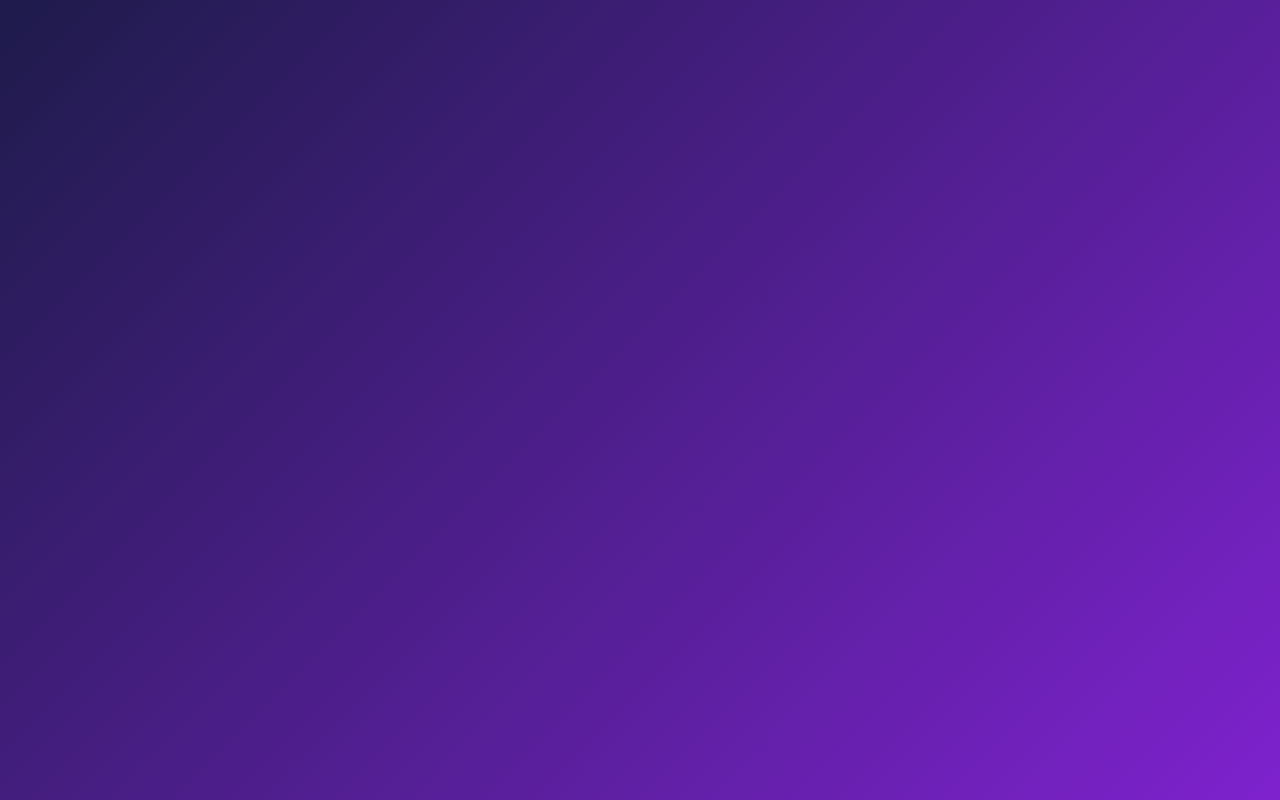
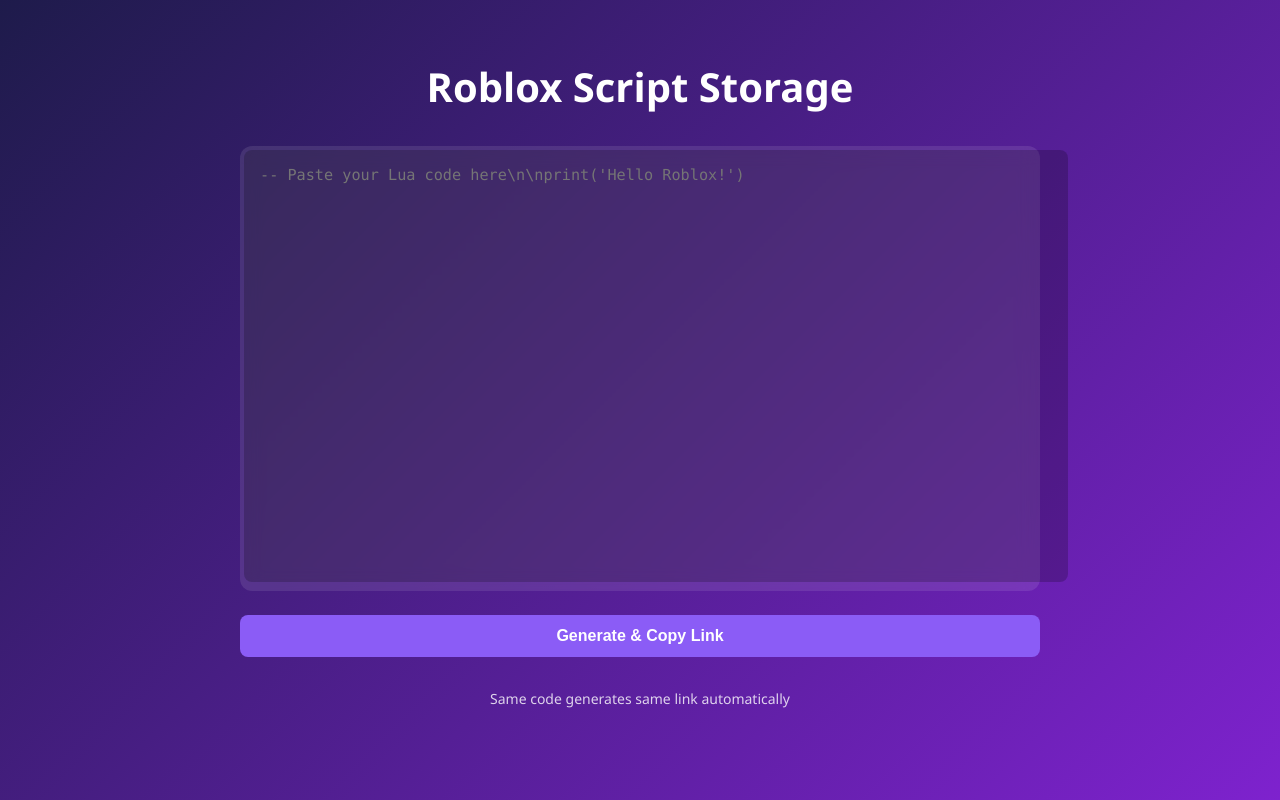
Before and after one commit to Yuna-ux/Yuna-ux, a Next.js app: page / in a window 1280 px wide. Built offline with nearby package versions, Linux system fonts and the light colour scheme.

Commit message:
Update page.js

```diff
--- a/app/page.js
+++ b/app/page.js
@@ -15,62 +15,94 @@
     e.preventDefault();
 
     if (!code.trim()) {
-      showNotification('Por favor, insira um código Lua válido', true);
+      showNotification('Please enter valid Lua code', true);
       return;
     }
 
-    try {
     const normalizedCode = code.trim().replace(/\s+/g, ' ');
 
-      // Verificação explícita do limite antes de tentar inserir
-      const { count } = await supabase
+    // Verifica o limite de scripts
+    const { count, error: countError } = await supabase
       .from('scripts')
       .select('*', { count: 'exact', head: true });
 
+    if (countError) {
+      showNotification('Error checking script limit', true);
+      return;
+    }
+
     if (count >= 500) {
-        throw new Error('LIMITE_ATINGIDO');
+      showNotification('Script limit reached (500 max)', true);
+      return;
     }
 
     // Verifica se o código já existe
-      const { data: existing } = await supabase
+    const { data: existing, error: queryError } = await supabase
       .from('scripts')
       .select('id')
-        .textSearch('lua_code', normalizedCode, {
-          type: 'phrase',
-          config: 'portuguese'
-        })
+      .ilike('lua_code', normalizedCode)
       .single();
+
+    if (queryError && queryError.code !== 'PGRST116') {
+      showNotification('Error checking existing code', true);
+      return;
+    }
 
     const scriptId = existing?.id || crypto.randomUUID();
 
     if (!existing) {
-        const { error } = await supabase
+      const { error: insertError } = await supabase
         .from('scripts')
-          .insert({
-            id: scriptId,
-            lua_code: normalizedCode
-          });
+        .insert({ id: scriptId, lua_code: normalizedCode });
 
-        if (error) throw error;
+      if (insertError) {
+        showNotification('Error saving new script', true);
+        return;
+      }
     }
 
+    // Copia o link
     const link = `${window.location.origin}/api/scripts/${scriptId}`;
     await navigator.clipboard.writeText(link);
 
-      showNotification(existing ?
-        'Link copiado (código existente)' :
-        'Novo código salvo! Link copiado.');
+    showNotification(
+      existing
+        ? 'Link copied! (existing code)'
+        : 'New code saved! Link copied.'
+    );
+  };
 
-    } catch (error) {
-      console.error('Erro detalhado:', error);
-      showNotification(
-        error.message === 'LIMITE_ATINGIDO' || error.code === '42501'
-          ? 'Limite de 500 scripts atingido! Delete alguns para continuar.'
-          : 'Erro ao processar seu código. Tente novamente.',
-        true
+  return (
+    <div className="container">
+      {notification && (
+        <div className={`notification ${notification.isError ? 'error' : ''}`}>
+          {notification.message}
+        </div>
+      )}
+
+      <div className="header">
+        <h1 className="title">Roblox Script Storage</h1>
+      </div>
+
+      <form onSubmit={handleSubmit}>
+        <div className="code-editor">
+          <textarea
+            value={code}
+            onChange={(e) => setCode(e.target.value)}
+            placeholder="-- Paste your Lua code here\n\nprint('Hello Roblox!')"
+            spellCheck="false"
+            required
+          />
+        </div>
+
+        <button type="submit" className="btn">
+          Generate & Copy Link
+        </button>
+      </form>
+
+      <div className="footer">
+        <p>Same code generates same link automatically</p>
+      </div>
+    </div>
   );
 }
-  };
-
-  // ... (seu JSX existente)
-}
```
Lines whose indentation alone changed are shown as unchanged.
